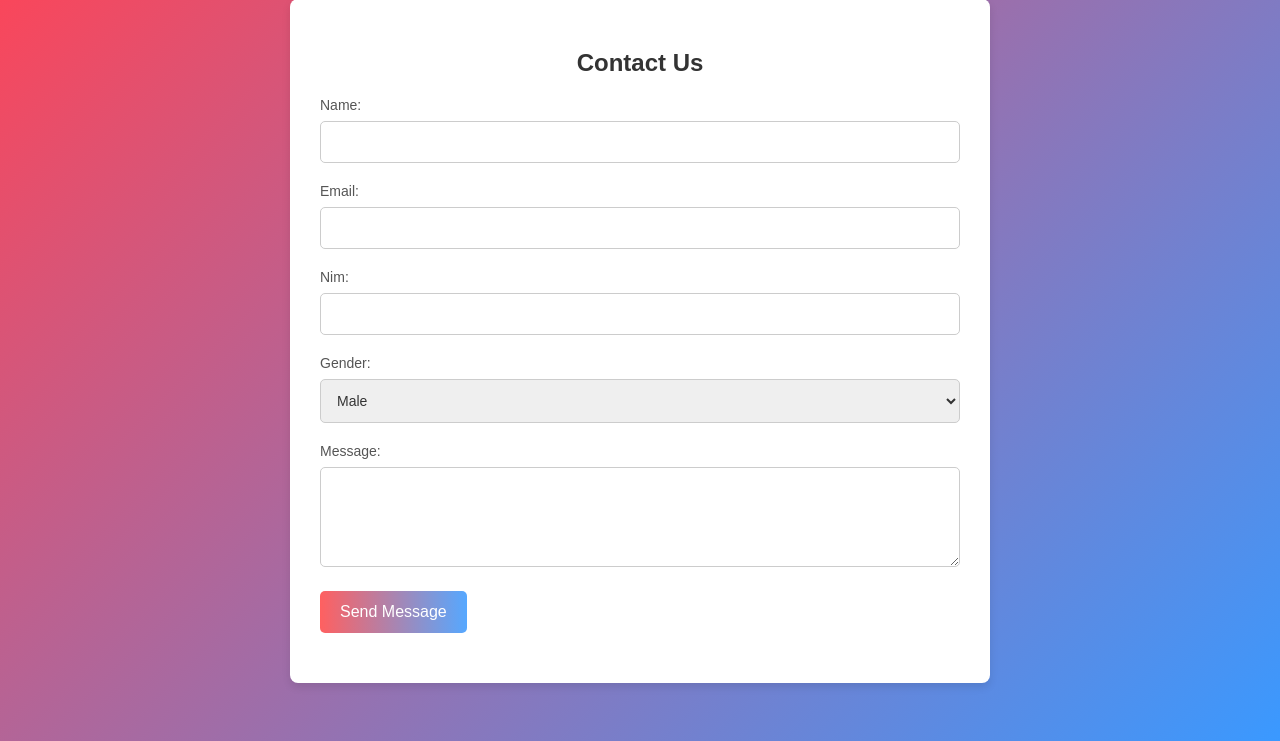
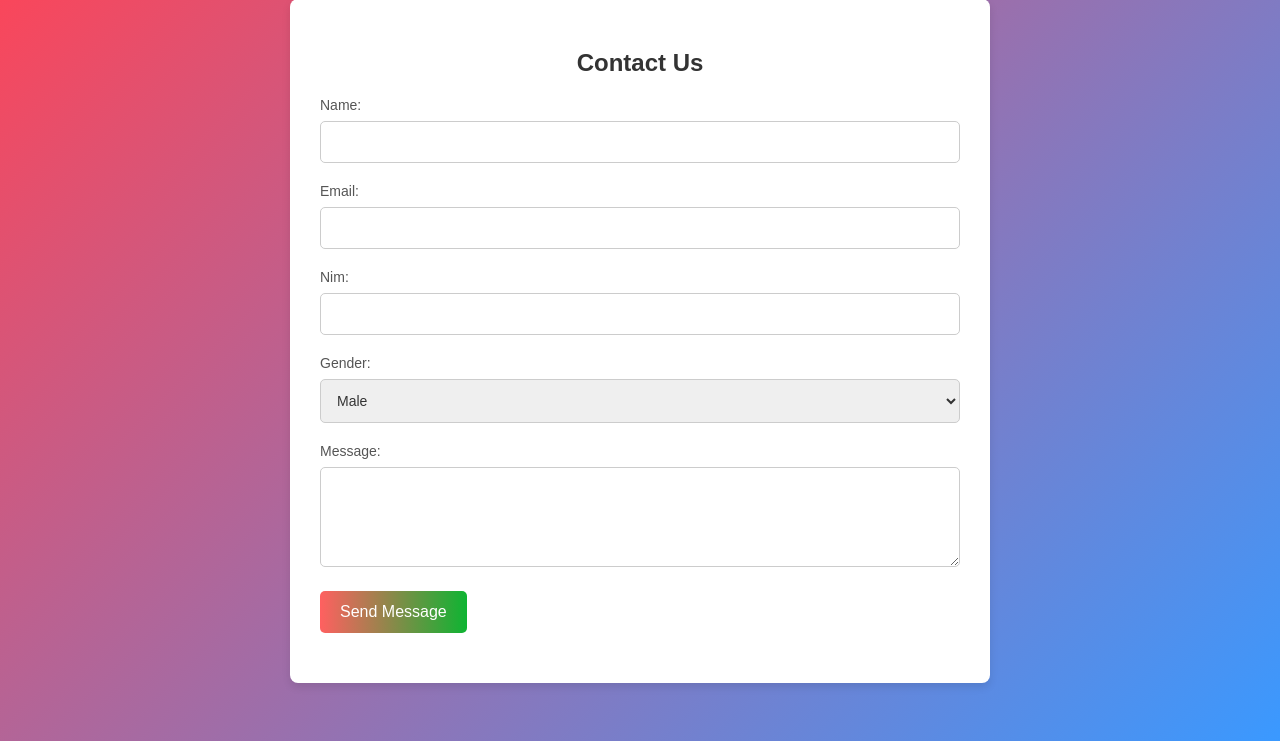
Before and after one commit to nasywaanr/contactform, a PHP site: page / in a window 1280 px wide. Shown: the part 59-800 px from the top of the page. Run offline with PHP 8.4, Linux system fonts and the light colour scheme.

Commit message:
change button color

```diff
--- a/contactform/style.css
+++ b/contactform/style.css
@@ -55,7 +55,7 @@ body {
     min-height: 100px;
   }
   .contact-form-container .form-group button {
-    background: linear-gradient(to left,#56a8ff, #ff6060);
+    background: linear-gradient(to left,#0eb432, #ff6060);
     color: #fff;
     border: none;
     padding: 12px 20px;
```
